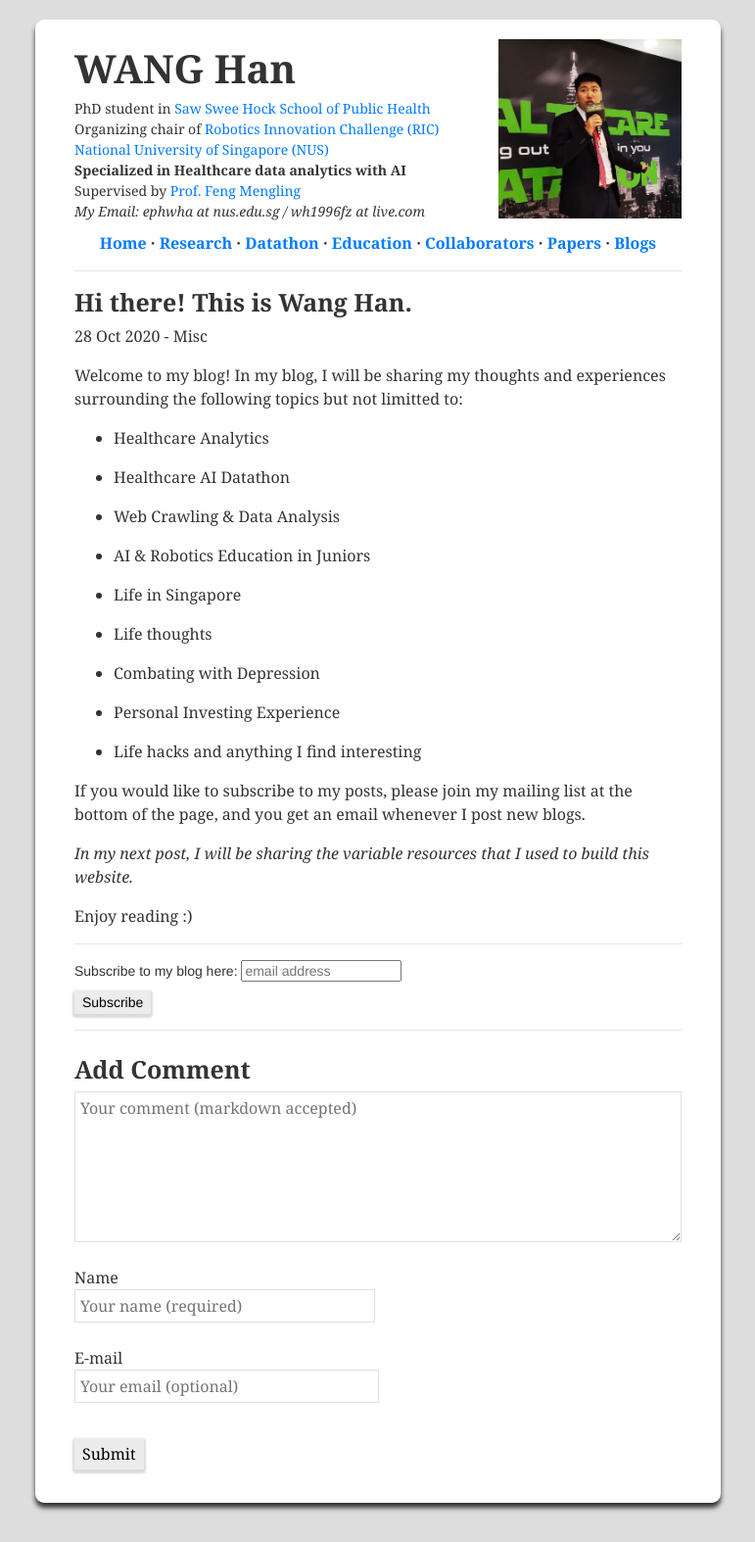
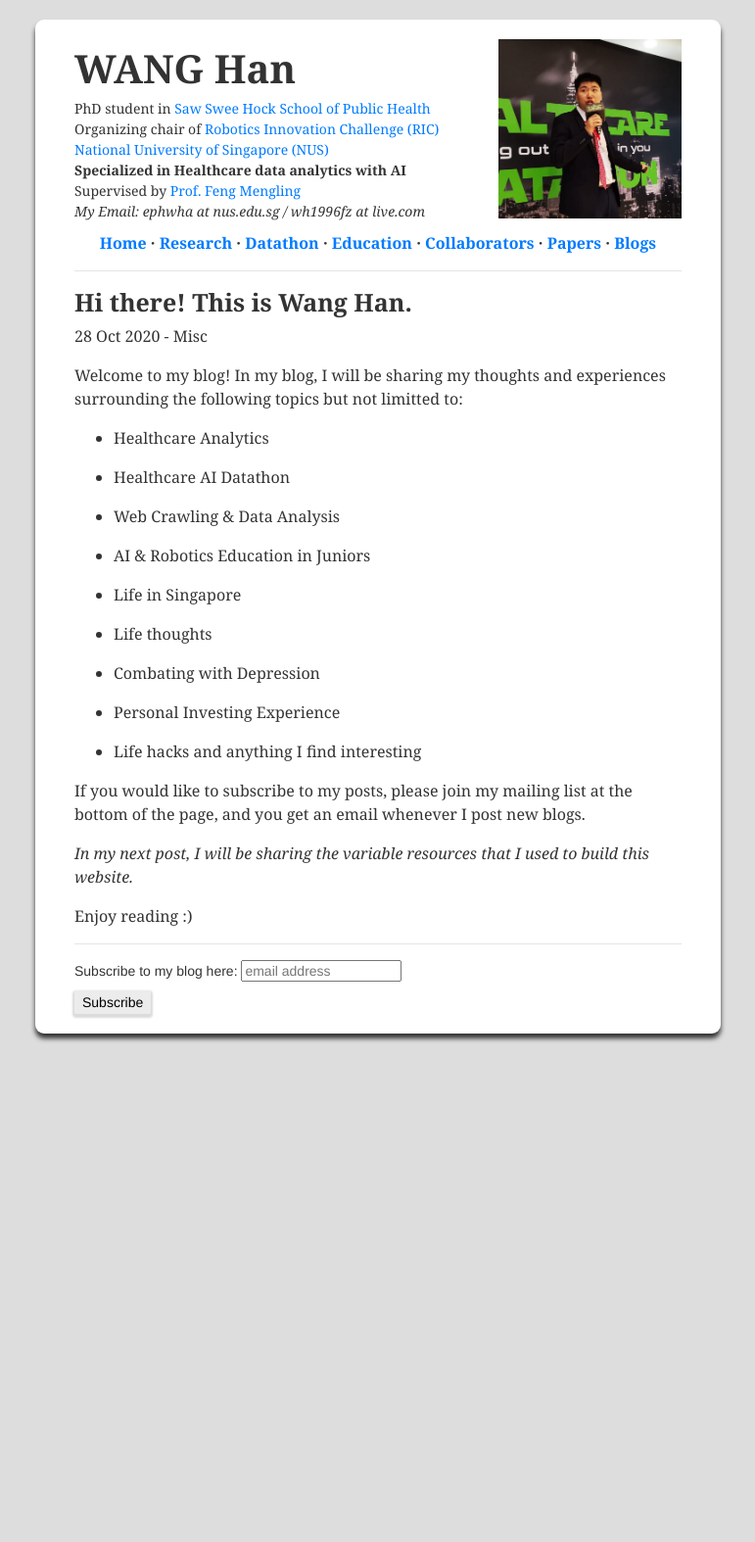
Before and after one commit to Hans0124SG/Hans0124SG.github.io, a Jekyll site: the page built from _posts/2020-10-28-hi-there-this-is-wang-han.md, in a window 1280 px wide. Shown: the whole page at 98% size, without its empty margins (254-1025 px from the left). Built offline with Jekyll 4.4.1, drawn with Linux system fonts in a browser that asks for light colours; nearby versions of some CDN libraries; comment, search, counter and statistics services are not loaded; after the commit the page ends 1095 px from its top, so only the background shows below that.

Commit message:
change staticman to discuq

```diff
--- a/_config.yml
+++ b/_config.yml
@@ -35,11 +35,6 @@
   - jekyll-sitemap
   - jekyll-seo-tag
 
-staticman_url: https://staticman-wh.herokuapp.com/v2/entry/Hans0124SG/Hans0124SG/master/comments
-reCaptcha:
-  siteKey: 6LfeTdwZAAAAAMDz1LtjsnXd4T924o7wFPm6AZ-p
-  secret: 6LfeTdwZAAAAAJFh8kpRryjQOW-Pc1-COKm8TSq5
-
 # Exclude from processing.
 # The following items will not be processed, by default.
 # Any item listed under the `exclude:` key here will be automatically added to
--- a/_includes/comment_form.html
+++ /dev/null
@@ -1,48 +0,0 @@
-<form class="js-form form" method="post" action="{{ site.staticman_url }}">
-  <input type="hidden" name="options[origin]" value="{{ page.url | absolute_url }}">
-  <input type="hidden" name="options[parent]" value="{{ page.url | absolute_url }}">
-  <input type="hidden" id="comment-replying-to-uid" name="fields[replying_to_uid]" value="">
-  <input type="hidden" name="options[slug]" value="{{ page.slug }}">
-  <input type="hidden" name="options[reCaptcha][siteKey]" value="{{ site.reCaptcha.siteKey }}">
-  <input type="hidden" name="options[reCaptcha][secret]"  value="{{ site.reCaptcha.secret }}">
-
-  <div class="textfield">
-    <label for="comment-form-message" style="width:620px;"><h2>Add Comment<a rel="nofollow" id="cancel-comment-reply-link" href="{{ page.url | absolute_url }}#respond" style="display:none;">(cancel reply)</a></h2>
-      <textarea class="textfield__input" name="fields[message]" type="text" id="comment-form-message" placeholder="Your comment (markdown accepted)" required rows="6"></textarea>
-    </label>
-  </div>
-
-    <div class="textfield narrowfield">
-      <label for="comment-form-name">Name
-        <input class="textfield__input" name="fields[name]" type="text" id="comment-form-name" placeholder="Your name (required)" required/>
-      </label>
-    </div>
-
-    <div class="textfield narrowfield">
-      <label for="comment-form-email">E-mail
-        <input class="textfield__input" name="fields[email]" type="email" id="comment-form-email" placeholder="Your email (optional)"/>
-      </label>
-    </div>
-
-    <div id="reCaptcha" class="g-recaptcha" data-sitekey="{{ site.reCaptcha.siteKey }}"></div>
-
-    <button class="button" id="comment-form-submit">
-      Submit
-    </button>
-
-</form>
-
-<article class="modal mdl-card mdl-shadow--2dp">
-  <div>
-    <h3 class="modal-title js-modal-title"></h3>
-  </div>
-  <div class="mdl-card__supporting-text js-modal-text"></div>
-  <div class="mdl-card__actions mdl-card--border">
-    <button class="button mdl-button--colored mdl-js-button mdl-js-ripple-effect js-close-modal">Close</button>
-  </div>
-</article>
-
-<svg version="1.1" xmlns="http://www.w3.org/2000/svg" xmlns:xlink="http://www.w3.org/1999/xlink" style="display:none" >
-  <symbol id="icon-loading" viewBox="149.8 37.8 499.818 525"><path d="M557.8 187.8c13.8 0 24.601-10.8 24.601-24.6S571.6 138.6 557.8 138.6s-24.6 10.8-24.6 24.6c0 13.2 10.8 24.6 24.6 24.6zm61.2 90.6c-16.8 0-30.6 13.8-30.6 30.6s13.8 30.6 30.6 30.6 30.6-13.8 30.6-30.6c.6-16.8-13.2-30.6-30.6-30.6zm-61.2 145.2c-20.399 0-36.6 16.2-36.6 36.601 0 20.399 16.2 36.6 36.6 36.6 20.4 0 36.601-16.2 36.601-36.6C595 439.8 578.2 423.6 557.8 423.6zM409 476.4c-24 0-43.2 19.199-43.2 43.199s19.2 43.2 43.2 43.2 43.2-19.2 43.2-43.2S433 476.4 409 476.4zM260.8 411c-27 0-49.2 22.2-49.2 49.2s22.2 49.2 49.2 49.2 49.2-22.2 49.2-49.2-22.2-49.2-49.2-49.2zm-10.2-102c0-27.6-22.8-50.4-50.4-50.4-27.6 0-50.4 22.8-50.4 50.4 0 27.6 22.8 50.4 50.4 50.4 27.6 0 50.4-22.2 50.4-50.4zm10.2-199.8c-30 0-54 24-54 54s24 54 54 54 54-24 54-54-24.6-54-54-54zM409 37.8c-35.4 0-63.6 28.8-63.6 63.6S374.2 165 409 165s63.6-28.8 63.6-63.6-28.2-63.6-63.6-63.6z"/>
-  </symbol>
-</svg>
--- a/_includes/comments.html
+++ /dev/null
@@ -1,30 +0,0 @@
-<section class="comments" id="comment-section">
-  <hr>
-  {% if site.data.comments[page.slug] %}
-  <!-- Existing comments -->
-  <div class="comments__existing">
-    <h2>Comments</h2>
-    {% assign comments = site.data.comments[page.slug] | where_exp: "item", "item.replying_to_uid == ''" %}
-    {% assign comments_by_date = comments | sort: 'date' | reverse %}
-    <!-- List main comments in reverse date order, newest first. List replies in date order, oldest first. -->
-    {% for comment in comments_by_date %}
-    {%- assign email           = comment.email %}
-    {%- assign name            = comment.name %}
-    {%- assign url             = comment.url %}
-    {%- assign date            = comment.date %}
-    {%- assign message         = comment.message %}
-    {%- assign uid             = comment._id %}
-    {% include comment.html is_reply=false uid=uid replying_to=0 email=email name=name url=url date=date message=message uid=uid %}
-    {% endfor %}
-  </div>
-  {% endif %}
-
-  <!-- New comment form -->
-  <div id="respond" class="comment__new">
-    {% include comment_form.html %}
-  </div>
-</section>
-
-<script src="https://ajax.googleapis.com/ajax/libs/jquery/2.1.4/jquery.min.js"></script>
-<script src="{{ '/assets/main.js' | relative_url }}"></script>
-<script src="https://www.google.com/recaptcha/api.js"></script>
--- a/_layouts/post.html
+++ b/_layouts/post.html
@@ -29,5 +29,23 @@
 </div>
 
 <!--End mc_embed_signup-->
+<div id="disqus_thread"></div>
+<script>
 
-{% include comments.html %}
+/**
+*  RECOMMENDED CONFIGURATION VARIABLES: EDIT AND UNCOMMENT THE SECTION BELOW TO INSERT DYNAMIC VALUES FROM YOUR PLATFORM OR CMS.
+*  LEARN WHY DEFINING THESE VARIABLES IS IMPORTANT: https://disqus.com/admin/universalcode/#configuration-variables*/
+/*
+var disqus_config = function () {
+this.page.url = PAGE_URL;  // Replace PAGE_URL with your page's canonical URL variable
+this.page.identifier = PAGE_IDENTIFIER; // Replace PAGE_IDENTIFIER with your page's unique identifier variable
+};
+*/
+(function() { // DON'T EDIT BELOW THIS LINE
+var d = document, s = d.createElement('script');
+s.src = 'https://hans0124sg.disqus.com/embed.js';
+s.setAttribute('data-timestamp', +new Date());
+(d.head || d.body).appendChild(s);
+})();
+</script>
+<noscript>Please enable JavaScript to view the <a href="https://disqus.com/?ref_noscript">comments powered by Disqus.</a></noscript>
```
Also changed, not shown: _includes/comment.html (deleted, +0 -42 lines), staticman.yml (deleted, +0 -82 lines).
